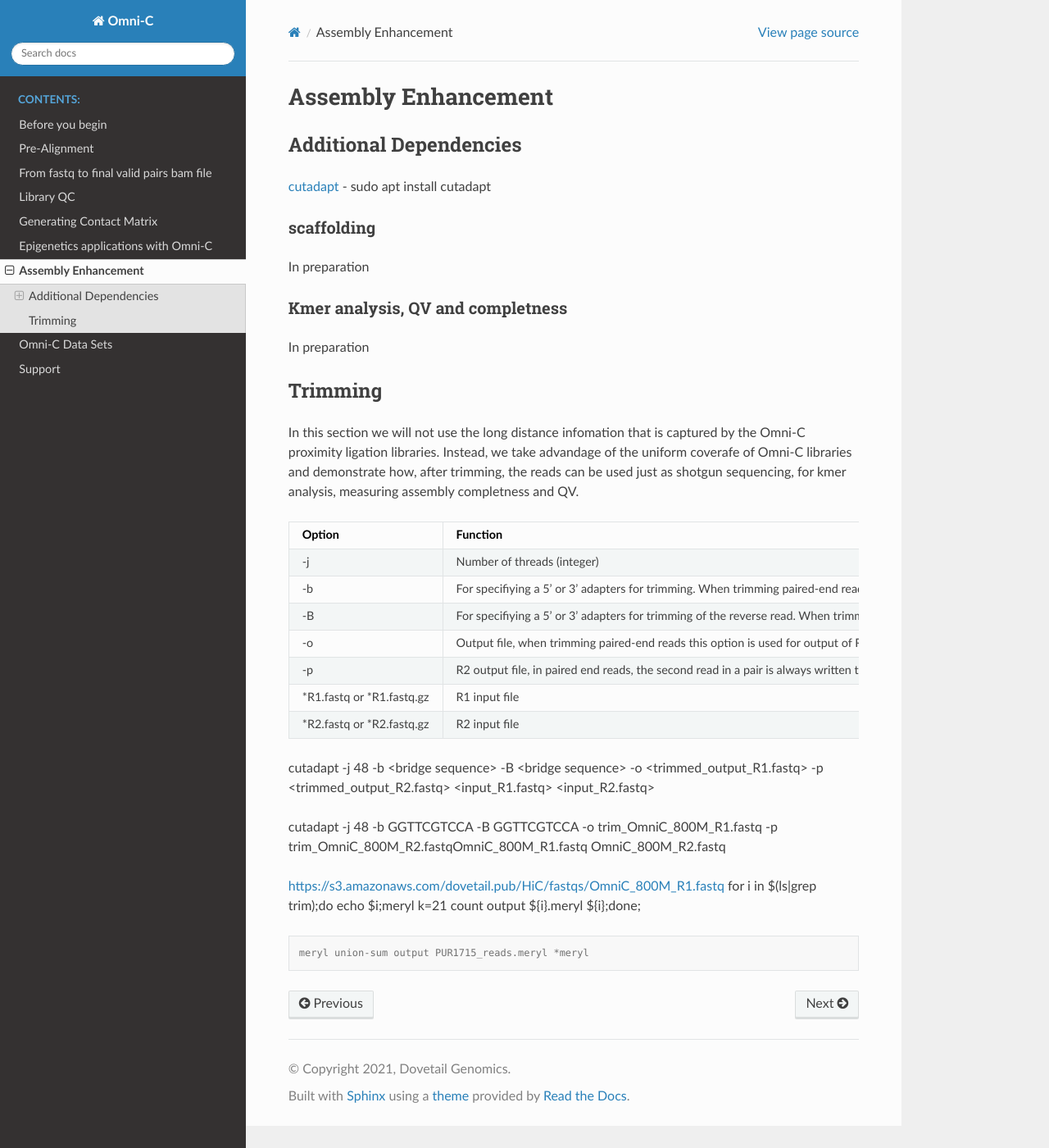
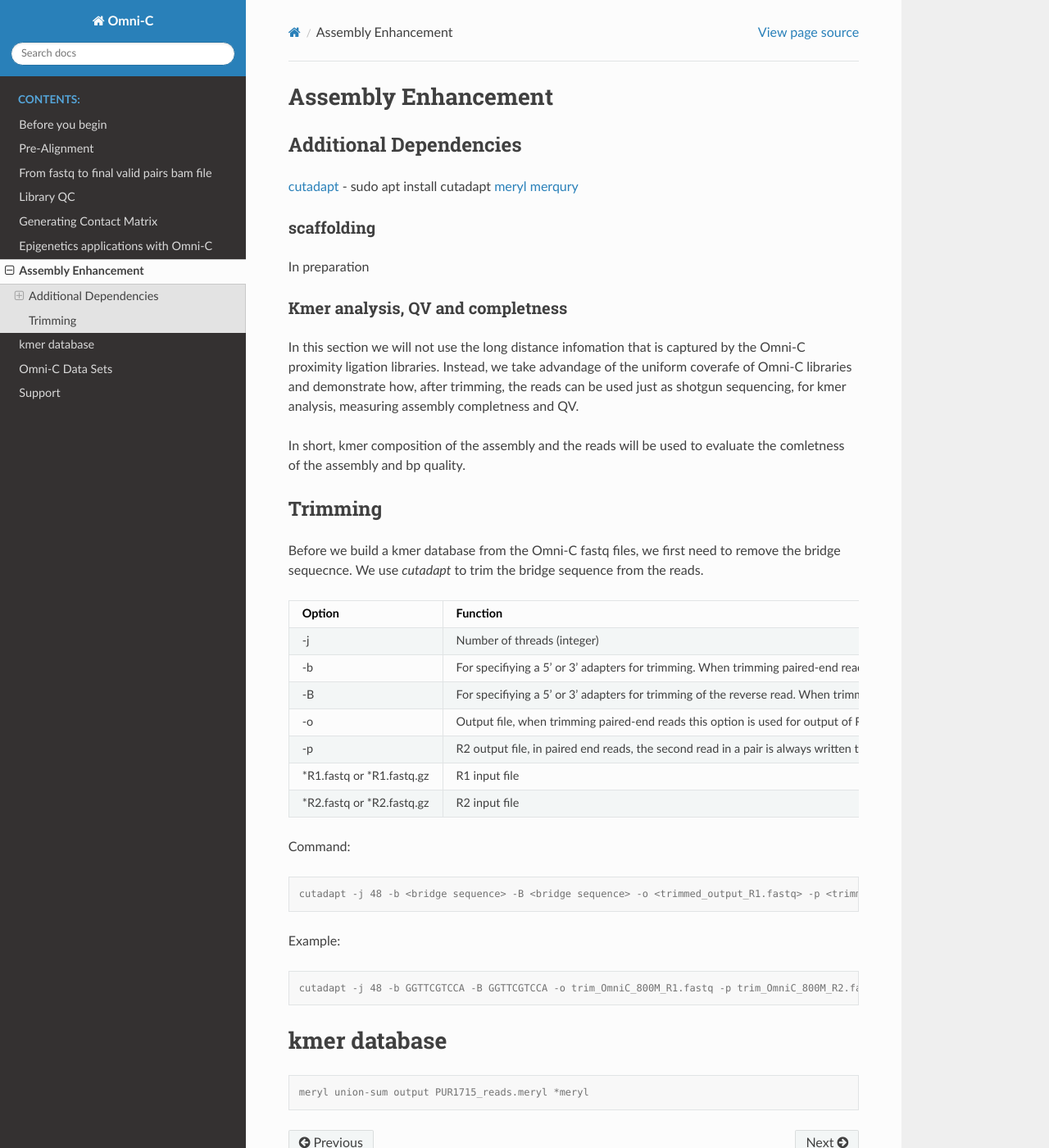
Before and after one commit to dovetail-genomics/Omni-C, a Sphinx documentation site: the page built from docs/source/assembly.rst, in a window 1280 px wide and 1400 px high. Shown: the whole window at 82% size. Built offline with Sphinx 7.4.7 and the Read the Docs theme 2.0.0, drawn with Linux system fonts in a browser that asks for light colours.

Commit message:
update installDep.sh

```diff
--- a/docs/source/assembly.rst
+++ b/docs/source/assembly.rst
@@ -8,6 +8,8 @@ Additional Dependencies
 +++++++++++++++++++++++
 
 `cutadapt <https://cutadapt.readthedocs.io/en/stable/>`_  - sudo apt install cutadapt
+`meryl <https://github.com/marbl/meryl>`_
+`merqury <https://github.com/marbl/merqury/wiki>`_
 
 
 scaffolding
@@ -18,13 +20,14 @@ In preparation
 Kmer analysis, QV and completness
 ---------------------------------
 
-In preparation
+In this section we will not use the long distance infomation that is captured by the Omni-C proximity ligation libraries. Instead, we take advandage of the uniform coverafe of Omni-C libraries and demonstrate how, after trimming, the reads can be used just as shotgun sequencing, for kmer analysis, measuring assembly completness and QV.
+
+In short, kmer composition of the assembly and the reads will be used to evaluate the comletness of the assembly and bp quality.
 
 Trimming
 ++++++++
 
-
-In this section we will not use the long distance infomation that is captured by the Omni-C proximity ligation libraries. Instead, we take advandage of the uniform coverafe of Omni-C libraries and demonstrate how, after trimming, the reads can be used just as shotgun sequencing, for kmer analysis, measuring assembly completness and QV.
+Before we build a kmer database from the Omni-C fastq files, we first need to remove the bridge sequecnce.  We use `cutadapt` to trim the bridge sequence from the reads.
 
 +-------------+----------------------------------------------------------------------+
 |Option       |Function                                                              |
@@ -51,13 +54,22 @@ In this section we will not use the long distance infomation that is captured by
 +-------------+----------------------------------------------------------------------+
 
 
-cutadapt -j 48 -b <bridge sequence> -B <bridge sequence> -o <trimmed_output_R1.fastq> -p <trimmed_output_R2.fastq> <input_R1.fastq> <input_R2.fastq>
+Command:
 
-cutadapt -j 48 -b GGTTCGTCCA -B GGTTCGTCCA -o trim_OmniC_800M_R1.fastq -p trim_OmniC_800M_R2.fastqOmniC_800M_R1.fastq OmniC_800M_R2.fastq
+.. code-block:: console
+
+   cutadapt -j 48 -b <bridge sequence> -B <bridge sequence> -o <trimmed_output_R1.fastq> -p <trimmed_output_R2.fastq> <input_R1.fastq> <input_R2.fastq>
+
+Example:
+
+.. code-block:: console
+
+   cutadapt -j 48 -b GGTTCGTCCA -B GGTTCGTCCA -o trim_OmniC_800M_R1.fastq -p trim_OmniC_800M_R2.fastq OmniC_800M_R1.fastq OmniC_800M_R2.fastq
 
 
-https://s3.amazonaws.com/dovetail.pub/HiC/fastqs/OmniC_800M_R1.fastq
-for i in $(ls|grep trim);do echo $i;meryl k=21 count output ${i}.meryl ${i};done;
+kmer database
+=============
+
 
 .. code-block:: console
 
```
Also changed, not shown: 1 other file.
